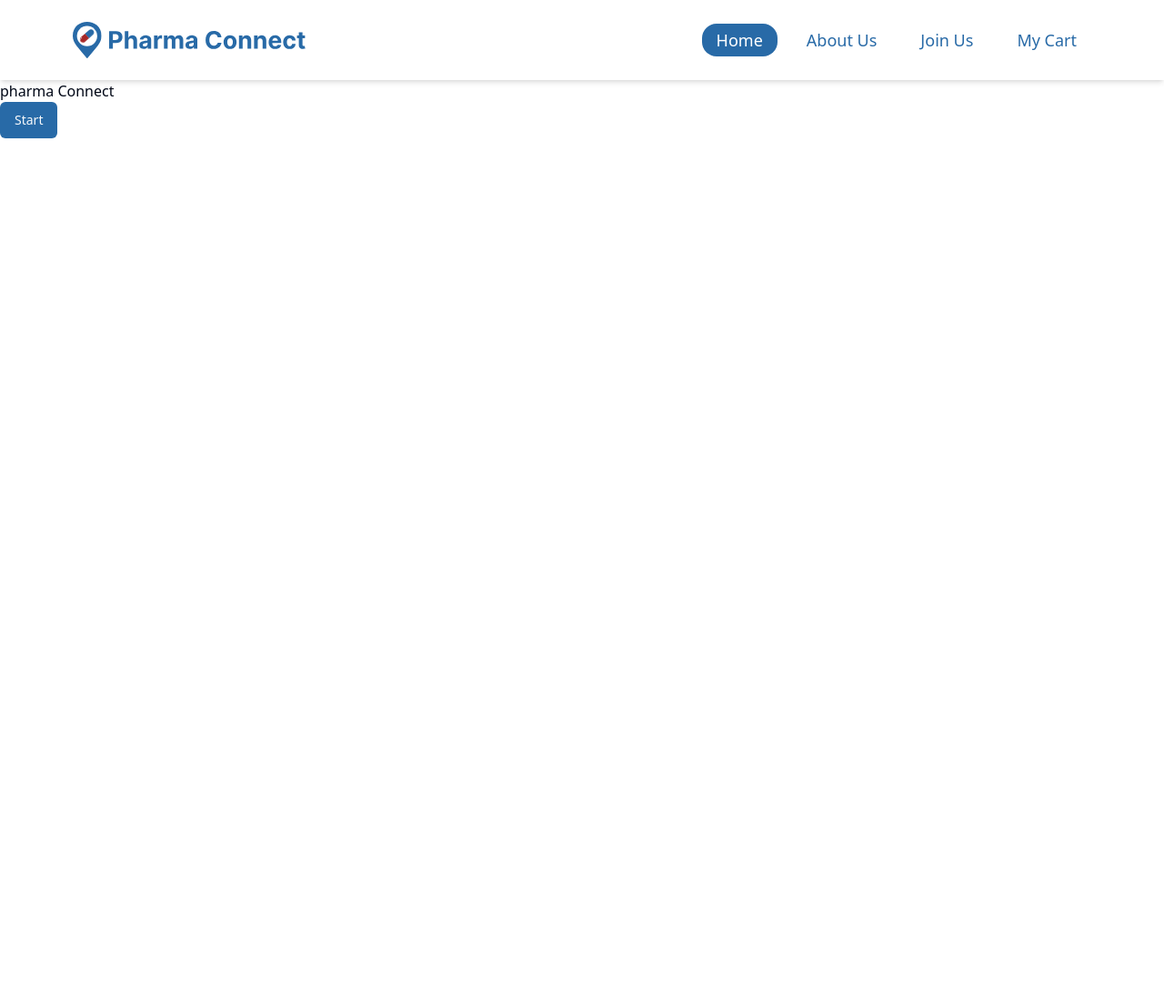
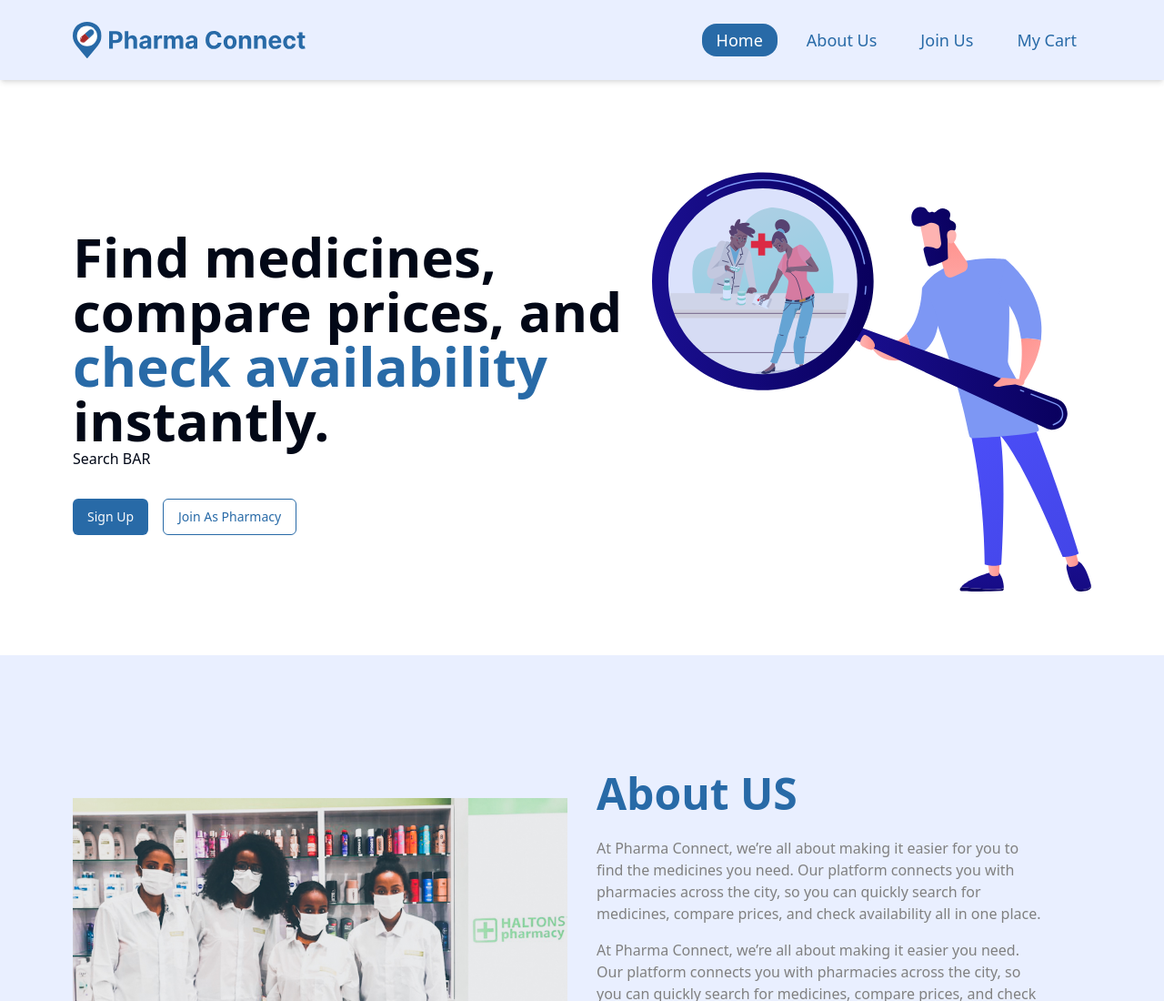
Before and after one commit to NebiyouChanie/pharma-connect-frontend, a React (Vite) app: page / in a window 1280 px wide. Shown: the top 1100 px of the page at 91% size. Before the commit the page ends 800 px from the top, so only its background shows below. Built offline with nearby package versions, Linux system fonts and the light colour scheme.

Commit message:
added Home page

```diff
--- /dev/null
+++ b/src/components/HeroSection.jsx
@@ -0,0 +1,22 @@
+import React from 'react'
+import HeroIllustration from '../assets/HeroIllustration.svg'
+import { Button } from './ui/button'
+function HeroSection() {
+  return (
+    <div className=' flex flex-col md:flex-row gap-8 md:justify-between md:items-center mt-8 '>
+      <div className=' max-w-[90%] md:max-w-[50%] xl:max-w-[605px] '>
+        <h1 className='font-bold text-3xl md:text-4xl lg:text-5xl xl:text-6xl '>Find medicines, compare prices, and <span className='text-primary'>check availability</span> instantly.</h1>
+         <p>Search BAR</p>
+         <div className='mt-8 flex gap-4'>
+           <Button>Sign Up</Button>
+           <Button variant="outline">Join As Pharmacy</Button>
+         </div>
+      </div>
+      <div>
+          <img src={HeroIllustration} className='h-64 md:h-96 lg:h-[600px] lg:w-[635px] mx-auto ' alt="" />
+      </div>
+    </div>
+  )
+}
+
+export default HeroSection
--- a/src/components/ui/button.jsx
+++ b/src/components/ui/button.jsx
@@ -13,7 +13,7 @@ const buttonVariants = cva(
         destructive:
           "bg-destructive text-destructive-foreground hover:bg-destructive/90",
         outline:
-          "border border-input bg-background hover:bg-accent hover:text-accent-foreground",
+          "border border-primary bg-background text-primary hover:bg-accent hover:text-primary",
         secondary:
           "bg-secondary text-secondary-foreground hover:bg-secondary/80",
         ghost: "hover:bg-accent hover:text-accent-foreground",
--- a/src/pages/Home.jsx
+++ b/src/pages/Home.jsx
@@ -1,12 +1,73 @@
-import { Button } from '@/components/ui/button'
 import React from 'react'
+import HeroSection from '../components/HeroSection'
+import aboutusImage from '../assets/aboutUS.png'
+import productDemoIllustration from '../assets/productDemoIllustration.svg'
+
 
 function Home() {
   return (
-    <div>
-      <p>pharma Connect</p>
-      <Button>Start</Button>
-    </div>
+    <main>
+      {/* hero section */}
+      <div className="container">
+        <HeroSection />
+      </div>
+
+
+      {/* about us */}
+      <section className='bg-lightbg py-32'>
+        <div className='container grid lg:grid-cols-2 gap-8 items-center'>
+            <div className='order'>
+              <img src={aboutusImage} alt="pharma connect team members"  />
+            </div>
+            <div>
+              <h2 className='font-bold text-5xl mb-6 text-primary'>About US</h2>
+              <div className='text-bodyText lg:max-w-[90%]'>
+                <p className='mb-4'>At Pharma Connect, we’re all about making it easier for you to find the medicines you need. Our platform connects you with pharmacies across the city, so you can quickly search for medicines, compare prices, and check availability all in one place.</p>
+                <p className='mb-4'>At Pharma Connect, we’re all about making it easier you need. Our platform connects you with pharmacies across the city, so you can quickly search for medicines, compare prices, and check availability all in one place.</p>
+                <p className='mb-4'>At Pharma Connect, we’re all about making it easie with pharmacies across the city, so you can quickly search for medicines, compare prices, and check availability all in one place.</p>
+              </div>
+            </div>
+          </div>
+      </section>
+
+      {/* Why to join us */}
+      <section className='py-52'>
+        <div className='container grid lg:grid-cols-2 gap-8 items-center'>
+            <div className='order'>
+              <img src={aboutusImage} alt="pharma connect team members"  />
+            </div>
+            <div className='order-first lg:max-w-[90%]'>
+              <h2 className='font-bold text-5xl mb-6 text-primary'>Why to join us?</h2>
+              <p className='text-bodyText mb-4'>PharmaConnect is more than just a platform—it’s a gateway for pharmacies to expand their reach and connect with a broader audience. By joining PharmaConnect, your pharmacy can:</p>
+              <div className='text-bodyText '>
+                <ul className='list-disc flex flex-col gap-4'>
+                  <li>Boost Visibility: Showcase your products to thousands of potential customers searching for medicines in their area.</li>
+                  <li>Increase Sales: Make it easy for users to find your pharmacy, view your stock, and choose your store for their medical needs.</li>
+                  <li>Streamline Communication: Provide accurate pricing, availability, and location details to users instantly, enhancing customer satisfaction.</li>
+                  <li>Gain Insights: Access data-driven insights on user searches and trends to better understand demand and stock your inventory more effectively.</li>
+                </ul>
+               </div>
+            </div>
+          </div>
+      </section>
+
+      {/* product demo */}
+      <section className='bg-lightbg py-32'>
+        <div className='container text-center'>
+              <h2 className='font-bold text-5xl mb-1 text-primary'>Product Demo</h2>
+              <p className='mb-6 text-bodyText'>Our platform is easy to use. Here is a short demo of our product.</p>
+            <div className='grid lg:grid-cols-2 gap-8 items-center justify-center'>
+              <div className='lg:max-w-[90%]'>
+                <div className='bg-gray-400 w-full h-80'>
+                </div>
+              </div>
+              <div className=''>
+                <img src={productDemoIllustration} alt="pharma connect team members"  />
+              </div>
+            </div>
+          </div>
+      </section>
+    </main>
   )
 }
 
--- a/tailwind.config.js
+++ b/tailwind.config.js
@@ -10,6 +10,12 @@ export default {
   			sm: 'calc(var(--radius) - 4px)'
   		},
   		colors: {
+			primary: '#286AA7',
+			lightbg: '#E9EFFF',
+			// greenlightbg: '#E9FFEE',
+			accent: '#34D399',
+			headingText: '#F3F4F6',
+			bodyText: '#808080',
   			background: 'hsl(var(--background))',
   			foreground: 'hsl(var(--foreground))',
   			card: {
```
